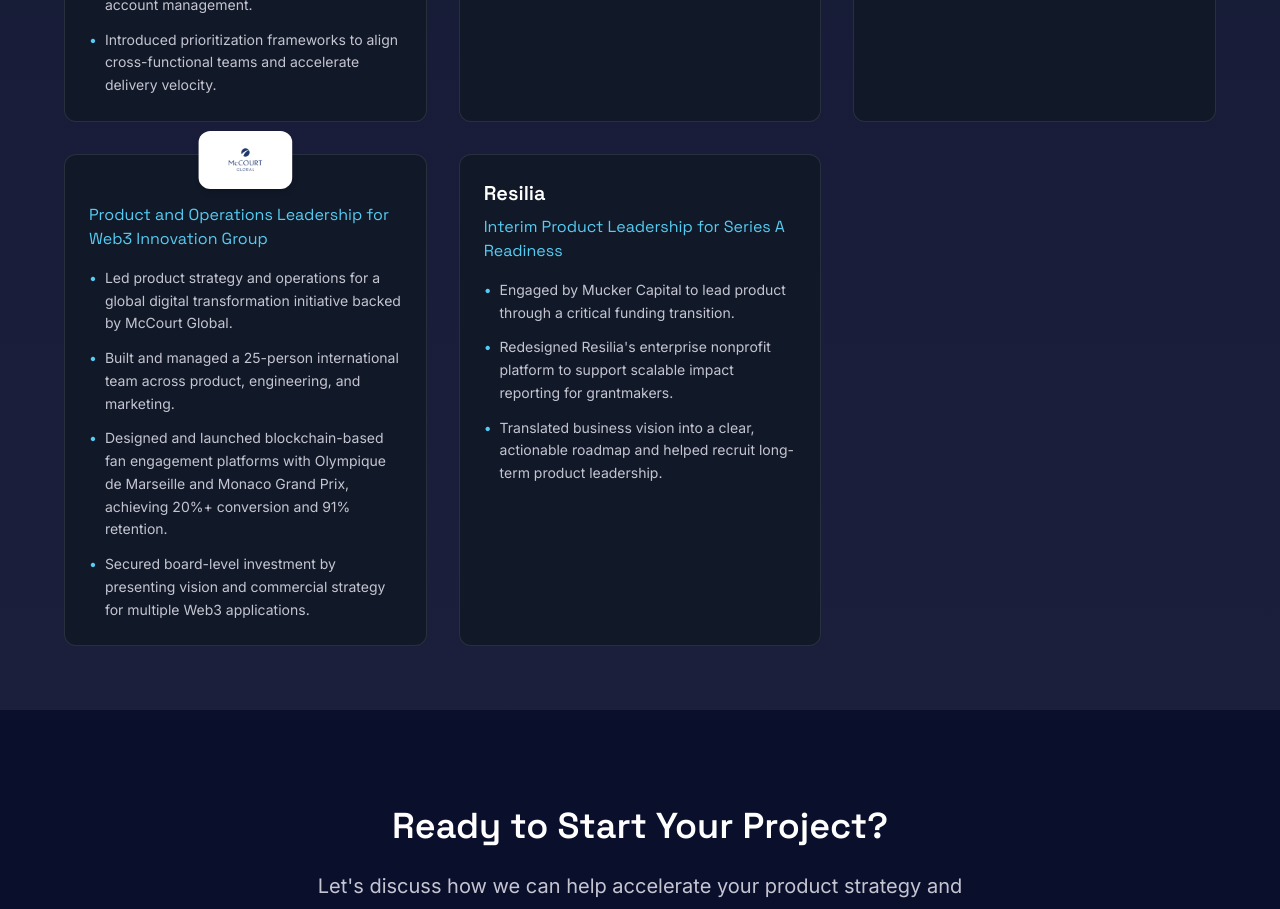
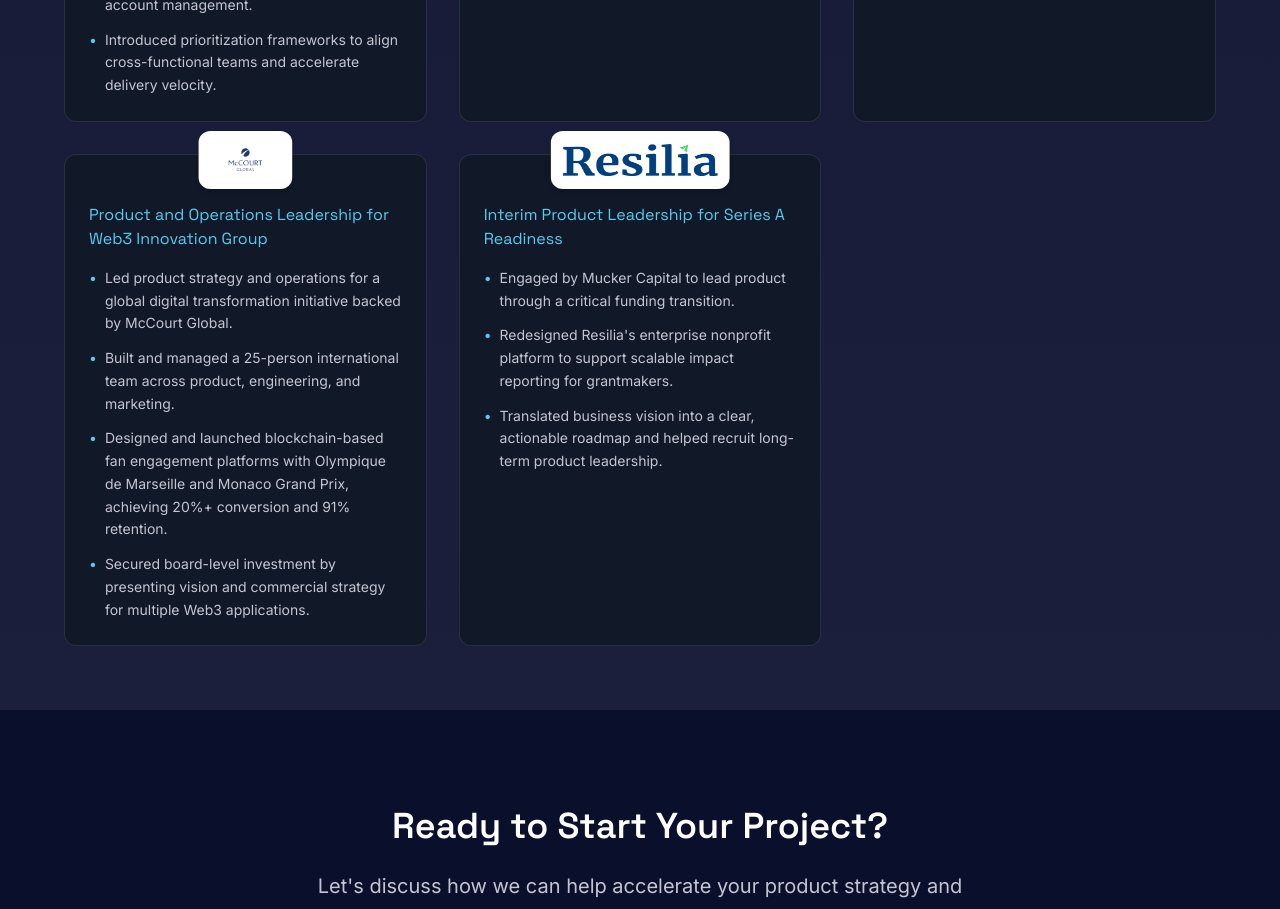
Before and after one commit to teejay73/noasa-consulting-launchpad, a React (Vite) app: page /client-success-stories in a window 1280 px wide. Shown: the part 860-1769 px from the top of the page. Built offline with nearby package versions, Linux system fonts and the light colour scheme.

Commit message:
Update Resilia logo
Remove label text and increase logo width by 20% for Resilia. Updates `CLIENTS_DATA` to hide the label and modifies the `ResiliaLogo` component in `src/components/ClientLogoGrid.tsx` to scale the logo width.

```diff
--- a/src/components/WorkCard.tsx
+++ b/src/components/WorkCard.tsx
@@ -6,17 +6,18 @@ interface WorkCardProps {
   subtitle: string;
   bullets: string[];
   logoUrl?: string;
+  logoClassName?: string;
   variant?: 'default' | 'beClear';
 }
 
-const WorkCard: React.FC<WorkCardProps> = ({ company, subtitle, bullets, logoUrl, variant = 'default' }) => {
+const WorkCard: React.FC<WorkCardProps> = ({ company, subtitle, bullets, logoUrl, logoClassName, variant = 'default' }) => {
   const containerClass = `relative bg-cardBg border border-white/10 hover:border-techBlue-light/50 rounded-lg p-6 ${variant === 'beClear' ? 'pt-12' : ''} h-full flex flex-col transition-all duration-300 hover:transform hover:scale-105 hover:shadow-[0_10px_40px_rgba(47,128,237,0.2)] group`;
 
   return (
     <div className={containerClass}>
       {variant === 'beClear' && logoUrl && (
         <div className="absolute -top-6 left-1/2 -translate-x-1/2 bg-white rounded-xl px-6 py-3 shadow-md border border-white/20">
-          <img src={logoUrl} alt={`${company} logo`} className="h-8 w-auto" loading="lazy" />
+          <img src={logoUrl} alt={`${company} logo`} className={`h-8 w-auto ${logoClassName || ''}`} loading="lazy" />
         </div>
       )}
 
--- a/src/pages/ExampleClients.tsx
+++ b/src/pages/ExampleClients.tsx
@@ -95,6 +95,9 @@ const ExampleClients = () => {
                     "Redesigned Resilia's enterprise nonprofit platform to support scalable impact reporting for grantmakers.",
                     "Translated business vision into a clear, actionable roadmap and helped recruit long-term product leadership."
                   ]}
+                  variant="beClear"
+                  logoUrl="/lovable-uploads/6b29020c-fe63-49f6-8c80-133632208d80.png"
+                  logoClassName="scale-x-[1.2]"
                 />
               </div>
             </div>
```
